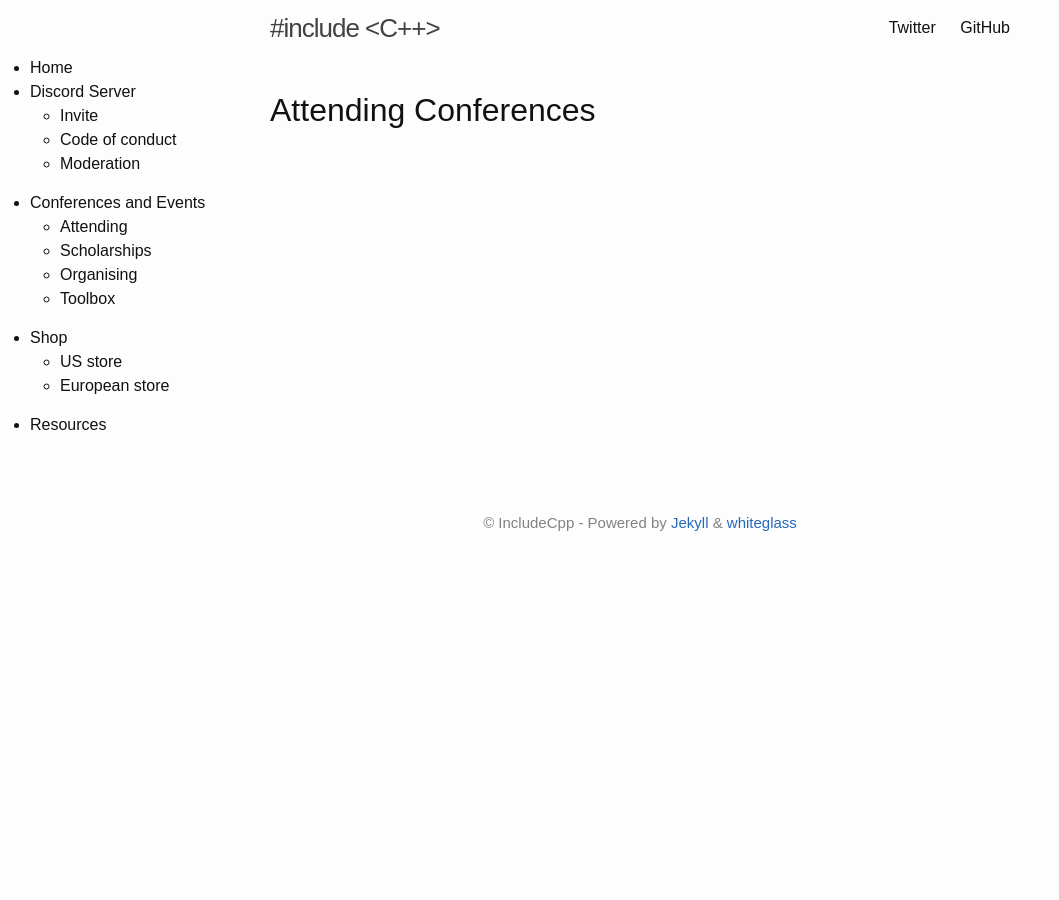
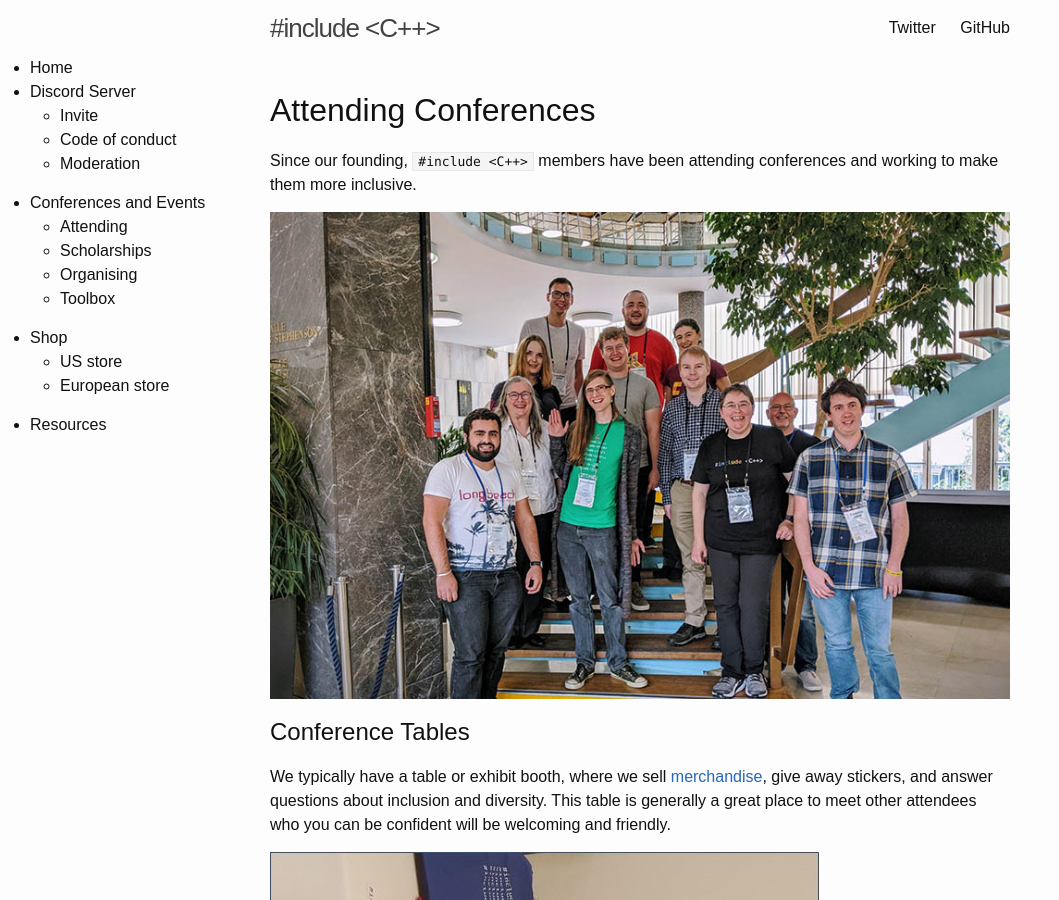
Before and after one commit to include-cpp/include-cpp.github.io, a Jekyll site: the page built from attending-conferences.md, in a window 1280 px wide and 900 px high. Shown: the whole window, without its empty margins (0-1059 px from the left). Built offline with Jekyll 4.4.1, drawn with Linux system fonts in a browser that asks for light colours; our own code applies the rules of GitHub Pages for plain Markdown files.

Commit message:
Add Shop and Attending Conferences info...

```diff
--- a/_includes/sidebar.html
+++ b/_includes/sidebar.html
@@ -19,7 +19,7 @@ TODO Read links from some configuration file
       <li><a class="page-link" href="/organising-conferences/">Organising</a></li>
       <li><a class="page-link" href="https://github.com/include-cpp/toolboxes">Toolbox</a></li>
     </ul>
-    <li>Shop</li>
+    <li><a class="page-link" href="/shop/">Shop</a></li>
     <ul>
       <li><a class="page-link" href="https://shop.spreadshirt.com/includecpp">US store</a></li>
       <li><a class="page-link" href="https://shop.spreadshirt.net/includecpp">European store</a></li>
--- a/attending-conferences.md
+++ b/attending-conferences.md
@@ -3,3 +3,13 @@ layout: default
 ---
 
 # Attending Conferences
+
+Since our founding, `#include <C++>` members have been attending conferences and working to make them more inclusive.
+
+![#include members at CPPP 2019](/images/CPPP2019.jpg)
+
+## Conference Tables
+
+We typically have a table or exhibit booth, where we sell <a class="page-link" href="/shop/">merchandise</a>, give away stickers, and answer questions about inclusion and diversity. This table is generally a great place to meet other attendees who you can be confident will be welcoming and friendly.
+
+![Table at Meeting C++ 2018](/images/ShirtsAtMeetingCPP2018.jpg)
```
Also changed, not shown: index.md (+3 -0 lines), shop.md (added, +15 -0 lines), README.md, images/CPPP2019.jpg (added), images/ShirtsAtMeetingCPP2018.jpg (added).
